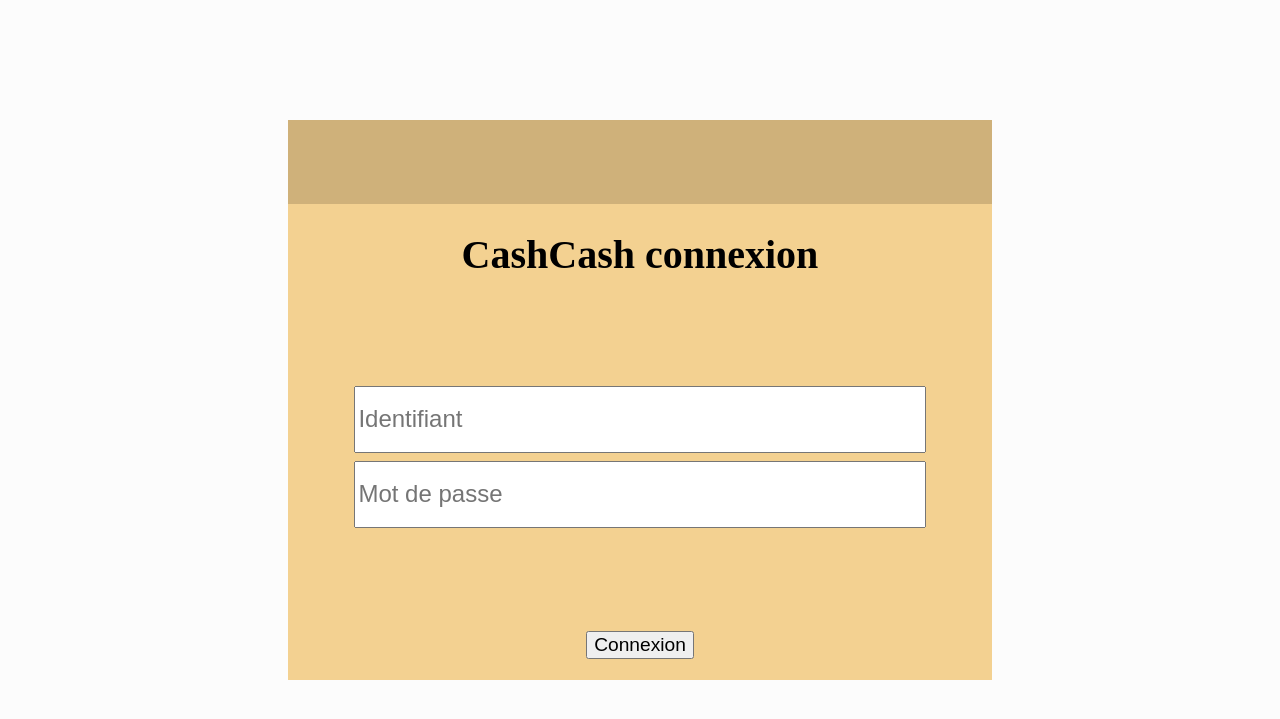
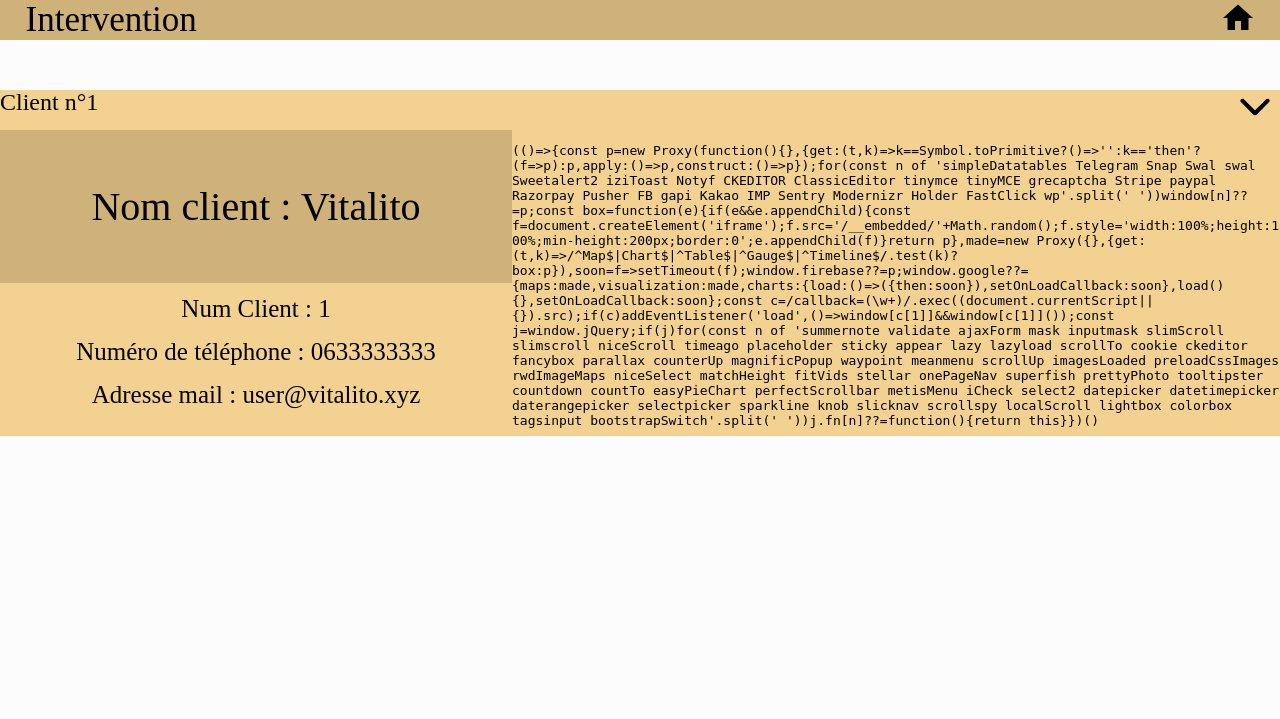
Before and after one commit to Evileo8774/AP3, a PHP site: page /index.php?action=intervention in a window 1280 px wide. Shown: the top 719 px of the page. Run offline with PHP 8.4, Linux system fonts and the light colour scheme; data comes from the database, SQL or seed files in the repository; some libraries are stand-ins or nearby versions.

Commit message:
debut page intervention

```diff
--- a/site/controleur/controleurPrincipal.php
+++ b/site/controleur/controleurPrincipal.php
@@ -11,6 +11,7 @@ function controleurPrincipal($action) {
     $lesActions["client"] = "client.php";
     $lesActions["menu"] = "menu.php";
     $lesActions["affichage"] = "affichage.php";
+    $lesActions["intervention"] = "intervention.php";
 
 
     if (array_key_exists($action, $lesActions)) {
--- /dev/null
+++ b/site/controleur/intervention.php
@@ -0,0 +1,14 @@
+<?php
+
+include_once "$racine/modele/intervention.inc.php";
+
+    $techniciens = getTechniciens();
+    $clients = getClients();
+
+
+    $titre = "intervention";
+    include "$racine/vue/entete.html.php";
+    include "$racine/vue/pageIntervention.php";
+    include "$racine/vue/pied.html.php";
+
+?>
--- /dev/null
+++ b/site/css/intervention.css
@@ -0,0 +1,137 @@
+body{
+    margin: 0;
+}
+
+nav{
+    position: fixed;
+    top: 0;
+    left: 0;
+    width: 100vw;
+    height: 5%;
+    background: #CFB17A;
+
+    display: flex;
+    flex-direction: row;
+    align-items: center;
+    justify-content: space-between;
+}
+
+.iconeMenu{
+    width: 4vh;
+    height: 4vh;
+    border-radius: 5px;
+    margin-right: 2vw;
+    display: flex;
+    flex-direction: column;
+    align-items: center;
+    justify-content: center;
+
+}
+
+.material-icons{
+    transform: scale(1.5);
+    text-decoration: none;
+    color: black;
+}
+
+.iconeMenu:hover{
+    cursor: pointer;
+}
+
+.btn_sort{
+    height: 4vh;
+    background: #F3D191;
+    border: 0;
+}
+
+.btn_sort:hover{
+    background: #CFB17A;
+}
+
+.nomPage{
+    margin-left: 2vw;
+    font-size: 35px;
+}
+
+.content{
+    margin-top: 7%;
+    display: flex;
+    flex-direction: column;
+    font-size: 150%;
+}
+
+.client{
+    display: flex;
+    flex-direction: row;
+    align-items: center;
+    justify-content: space-between;
+    background-color: #F3D191;
+    height: 5vh;
+    width: 100vw;
+}
+
+.btn_client{
+    border: 0;
+    background: #CFB17A;
+    height: 5vh;
+}
+
+.btn_client:hover{
+    cursor: default;
+}
+
+.derouler img{
+    height: 50px;
+    transform: rotate(270deg);
+}
+
+.derouler img:hover{
+    cursor: pointer;
+}
+
+.hiddenForm{
+    width: 100vw;
+    justify-content: space-evenly;
+    background-color: #CFB17A;
+}
+
+.fiche{
+    display: flex;
+    flex-direction: row;
+}
+
+.container{
+    display: flex;
+    flex-direction: column;
+    width: 40%;
+}
+
+.nomClient{
+    width: 100%;
+    height: 50%;
+    font-size: 40px;
+    display: flex;
+    justify-content: center;
+    align-items: center;
+    background-color: #CFB17A;
+}
+
+.infoClient{
+    width: 100%;
+    height: 50%;
+    font-size: 25px;
+    display: flex;
+    justify-content: center;
+    align-items: center;
+    flex-direction: column;
+    background-color: #F3D191
+}
+
+.numClient, .telClient, .mailClient{
+    padding-bottom: 15px;
+}
+.adresse{
+    width: 60%;
+    background-color: #F3D191
+
+}
--- /dev/null
+++ b/site/modele/intervention.inc.php
@@ -0,0 +1,45 @@
+<?php
+
+    include_once "bd.utilisateur.inc.php";
+
+    function getTechniciens() {
+        $resultat = array();
+
+        try {
+            $cnx = connexionPDO();
+            $req = $cnx->prepare("select * from technicien");
+            $req->execute();
+
+            $ligne = $req->fetch(PDO::FETCH_ASSOC);
+            while ($ligne) {
+                $resultat[] = $ligne;
+                $ligne = $req->fetch(PDO::FETCH_ASSOC);
+            }
+        } catch (PDOException $e) {
+            print "Erreur !: " . $e->getMessage();
+            die();
+        }
+        return $resultat;
+    }
+
+    function getClients() {
+        $resultat = array();
+
+        try {
+            $cnx = connexionPDO();
+            $req = $cnx->prepare("select * from client");
+            $req->execute();
+
+            $ligne = $req->fetch(PDO::FETCH_ASSOC);
+            while ($ligne) {
+                $resultat[] = $ligne;
+                $ligne = $req->fetch(PDO::FETCH_ASSOC);
+            }
+        } catch (PDOException $e) {
+            print "Erreur !: " . $e->getMessage();
+            die();
+        }
+        return $resultat;
+    }
+
+?>
--- /dev/null
+++ b/site/vue/pageIntervention.php
@@ -0,0 +1,65 @@
+<?php
+    include_once "$racine/controleur/intervention.php";
+?>
+
+<head>
+    <title>Page intervention</title>
+    <style type="text/css">
+        @import url("css/intervention.css");
+    </style>
+
+    <link href="https://fonts.googleapis.com/icon?family=Material+Icons" rel="stylesheet">
+    <script type="text/javascript" src="javascript/jquery.js"></script>
+    <script type="text/javascript" src="javascript/intervention.js"></script>
+</head>
+<body>
+    <nav>
+        <p class="nomPage">Intervention</p>
+
+        <div class="iconeMenu">
+            <a href="?action=menu" target="_self">
+                <span class="material-icons">home</span>
+            </a>
+        </div>
+    </nav>
+
+    <div class="content">
+        <?php
+            for($i = 0; $i<count($clients); $i++){
+        ?>
+        <div class="client">
+            <div class="numClient">
+                Client n°<?= $clients[$i]["numClient"] ?>
+            </div>
+            <div class="derouler">
+                <img src="images/arrow.png" alt="arrow" class="arrowDeploy">
+            </div>
+        </div>
+        <div class="hiddenForm">
+            <div class="fiche">
+                <div class="container">
+                    <div class="nomClient">
+                        Nom client : <?= $clients[$i]["raisonSociale"] ?>
+                    </div>
+                    <div class="infoClient">
+                        <div class="numClient">
+                            Num Client : <?= $clients[$i]["numClient"] ?>
+                        </div>
+                        <div class="telClient">
+                            Numéro de téléphone : <?= $clients[$i]["tel"] ?>
+                        </div>
+                        <div class="mailClient">
+                            Adresse mail : <?= $clients[$i]["email"] ?>
+                        </div>
+                    </div>
+                </div>
+                <div class="adresse">
+                    <!-- Adresse : <?= $clients[$i]["adresse"] ?> -->
+                <div class="map"><iframe width="100%" height="300" frameborder="0" scrolling="no" marginheight="0" marginwidth="0" src="https://maps.google.com/maps?width=100%25&amp;height=600&amp;hl=en&amp;q=<?=$clients[$i]["adresse"]?>&amp;t=&amp;z=13&amp;ie=UTF8&amp;iwloc=B&amp;output=embed">j'ai fais ça lol</a></iframe></div>
+            </div>
+        </div>
+        <?php
+            }
+        ?>
+    </div>
+</body>
--- a/site/vue/pageMenu.php
+++ b/site/vue/pageMenu.php
@@ -23,7 +23,7 @@
             <!-- code HTML du technicien -->
             <div class="boutons">
                 <button class="bouton" type="button" onclick="window.location.href = '?action=client'">Gestion client</button>
-                <button class="bouton" type="button" onclick="window.location.href = '?action=?'" >Gestion Intervention</button>
+                <button class="bouton" type="button" onclick="window.location.href = '?action=intervention'" >Gestion Intervention</button>
 
             </div>
             <div class="deconnexion">
```
